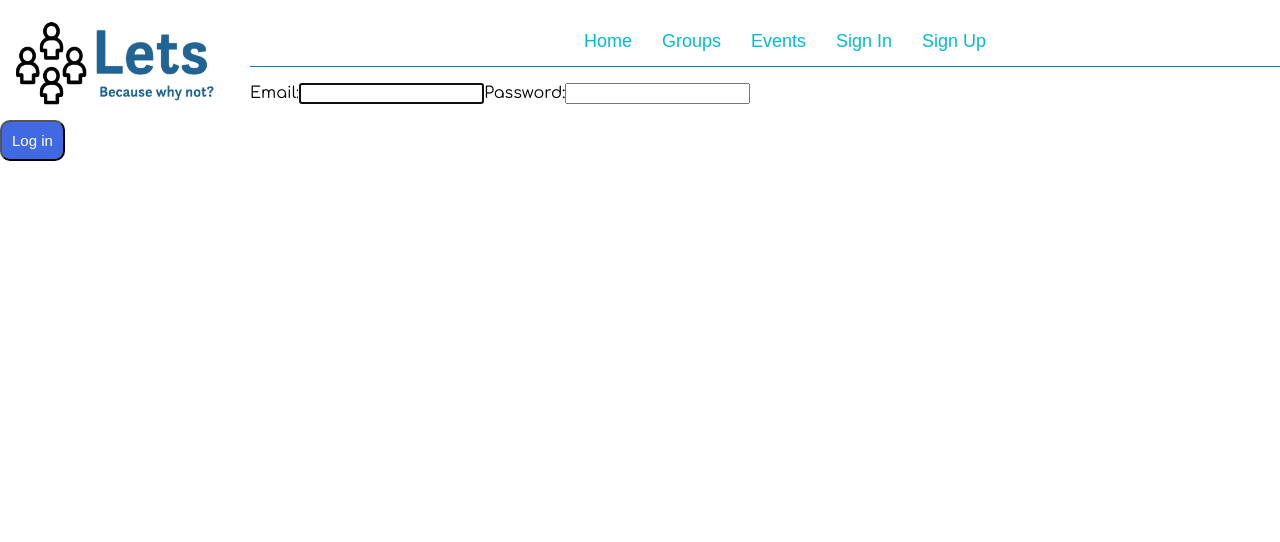
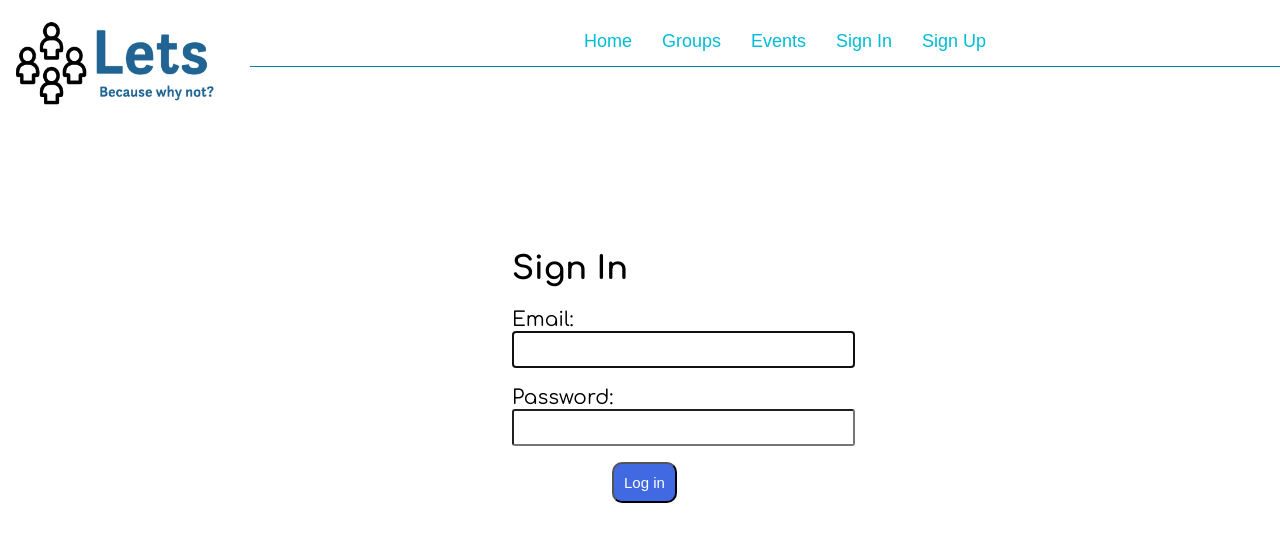
Before and after one commit to Quantumfishcake/Lets-Front, a React (Create React App) app: page /signin in a window 1280 px wide. Shown: the top 542 px of the page. Built offline with nearby package versions, Linux system fonts and the light colour scheme.

Commit message:
newsignin

```diff
--- a/src/components/Events.js
+++ b/src/components/Events.js
@@ -31,15 +31,12 @@ class Events extends Component {
 
     return (
       <div className='maincontainer'>
+        <Header />
         <div className='container'>
-          <Header />
+
           <div className='col-sm-4 sidebar'>
             <Calendar2 date={date} />
-
-
-
             {eventsFiltered.map(event => {
-
               return (
                 <div className='eventtitle'>
                   <h3>
@@ -47,8 +44,6 @@ class Events extends Component {
                   </h3>
                   <p>date: {event.date}</p>
                   <p>Description : {event.description}</p>
-
-
                 </div>
               )
             })}
--- a/src/components/Footer.js
+++ b/src/components/Footer.js
@@ -3,8 +3,8 @@ import React, { Component } from 'react'
 class Footer extends Component {
   render () {
     return (
-      <div>
-        <p>©SkyRockets 2018</p>
+      <div className="foot-container">
+        <p>©Lets 2018</p>
       </div>
     )
   }
--- a/src/components/SignIn.js
+++ b/src/components/SignIn.js
@@ -65,20 +65,27 @@ _handleEmailInput(e) {
 
   render() {
     return (
-      <div>
+      <div className="Signin">
         <Header />
+
+        <div className="mainsign">
+          <h1>Sign In</h1>
+          <div className="containersignin">
         <form onSubmit={this._handleSubmit}>
+          <div className="label">
           <label>
-            Email:
+            Email:<br></br>
             <input onChange={this._handleEmailInput} type='email' name='email' value={this.state.auth.email} autoFocus required></input>
-          </label>
-          <label>
-            Password:
+          </label></div><br></br>
+        <div className="label"><label>
+            Password:<br></br>
             <input onChange={this._handlePasswordInput} type='password' name='password' value={this.state.auth.password} required></input>
-          </label>
+          </label></div>
           <p>{this.state.message}</p>
           <button type='submit'>Log in</button>
         </form>
+        </div>
+        </div>
       </div>
     )
   }
--- a/src/components/SignUp.js
+++ b/src/components/SignUp.js
@@ -88,21 +88,26 @@ class SignUp extends Component {
     return (
       <div>
         <Header />
+        <div className="Signup">
         <form onSubmit={this._handleSubmit}>
-          <label>
+          <ul>
+            <li><label>
             {this.state.message}
             <input onChange={this._handleEmailInput} type="email" name="email" value={this.state.user.email} autoFocus required></input>
-          </label>
-          <label>
+          </label></li>
+          <li><label>
             Password:
              <input onChange={this._handlePasswordInput} type="password" name="password" value={this.state.user.password} required></input>
-          </label>
-          <label>
+          </label></li>
+          <li><label>
             Password Confirmation:
              <input onChange={this._handlePasswordConfirm} type="password" name="password_confirmation" value={this.state.user.password_confirmation} required></input>
-          </label>
+          </label></li>
           <button type="submit" disabled={this.state.form_disabled}>Sign Up</button>
+        </ul>
         </form>
+
+      </div>
       </div>
     )
   }
--- a/src/index.css
+++ b/src/index.css
@@ -19,16 +19,16 @@ body {
 }
 .Loginpic{
   width: 100vw;
-  height: 25vw;
+  height: 19  vw;
   background: linear-gradient(141deg, #0fb8ad 0%, #1fc8db 51%, #2cb5e8 75%);
 }
 .mainimgtext{
-  font-size: 6em;
+  font-size: 5em;
   color: white;
   text-align: center;
   padding-bottom: 0;
   margin-bottom: 0;
-  padding-top: 15vh;
+  padding-top: 8vh;
 
 }
 
@@ -212,7 +212,7 @@ body {
   left: 4px;
   text-decoration: none;
   color: black;
-  font-size: 2em;
+  font-size: 1.6em;
   display: block;
   font-weight: 700;
   color: white;
@@ -355,6 +355,7 @@ font-size: 14px;
 
  .eventtitle {
   border-bottom: 1px solid grey;
+  margin-left: 26px;
  }
 
  .eventtitle a{
@@ -362,7 +363,7 @@ font-size: 14px;
  }
 
 .createevent {
-  background-color: darkgrey;
+  background-color: lightgrey;
   height: 600px;
   width: 1440px;
   position: fixed;
@@ -395,7 +396,7 @@ button[type="submit"] {
   border-radius: 10px;
   background-color:royalblue;
   color:#ffffff;
-  margin-left: `700px;
+  margin-left: 100px;
 }
 
 input[type="text"] {
@@ -490,11 +491,8 @@ input[name="nicknames"] {
   margin-left: 23px;
 }
 
-.maincontainer {
-  padding:70px;
-}
 .container {
-  padding:18px;
+  margin:76px;
   max-width: 960px;
   border: 2px solid grey;
 }
@@ -507,3 +505,35 @@ input[name="nicknames"] {
 .containerevent {
   max-width: 1024px;
 }
+
+.foot-container {
+  background-color: lightblue;
+  padding:10px;
+}
+
+.mainsign {
+   position: fixed;
+   top: 60%;
+   left: 40%;
+   margin-top: -250px;
+   margin-left: -300px;
+   padding-left: 300px;
+}
+
+.label {
+  font-size: 20px;
+}
+
+.containersignin {
+  max-width: 1120px;
+}
+
+input[type="email"] {
+ font-size: 1.3em;
+  border-radius: 3px;
+}
+
+input[type="password"] {
+ font-size: 1.3em;
+  border-radius: 3px;
+}
```
